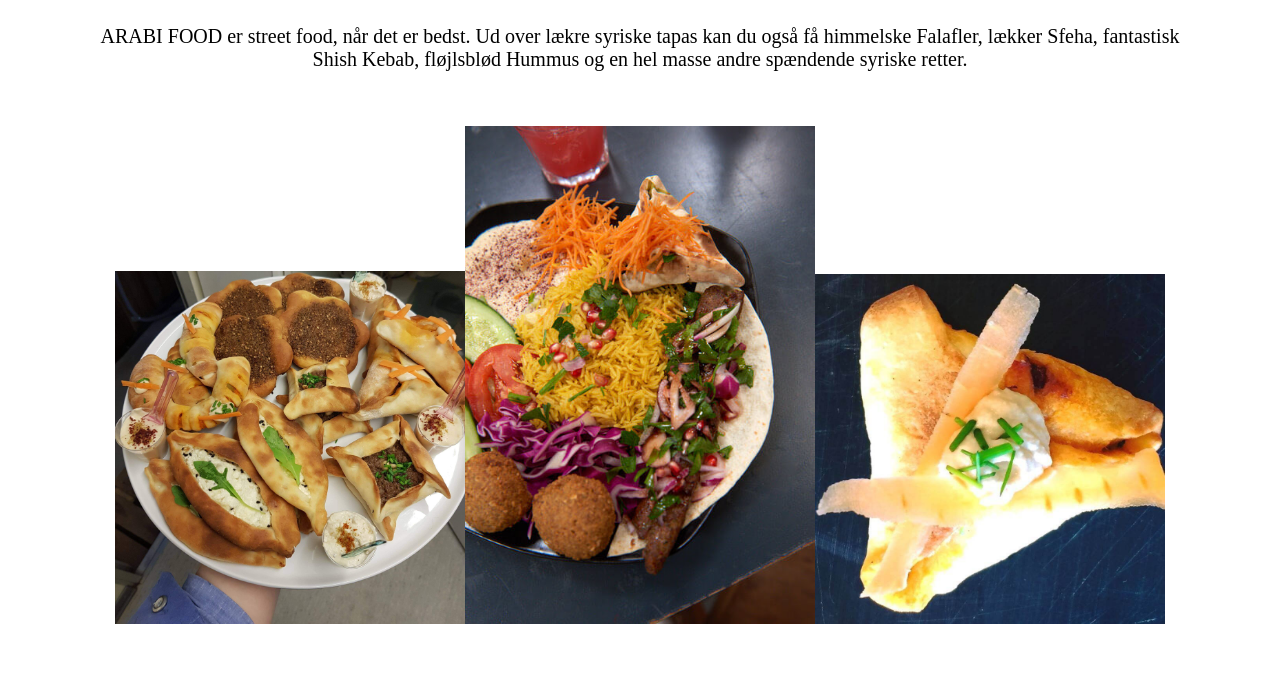
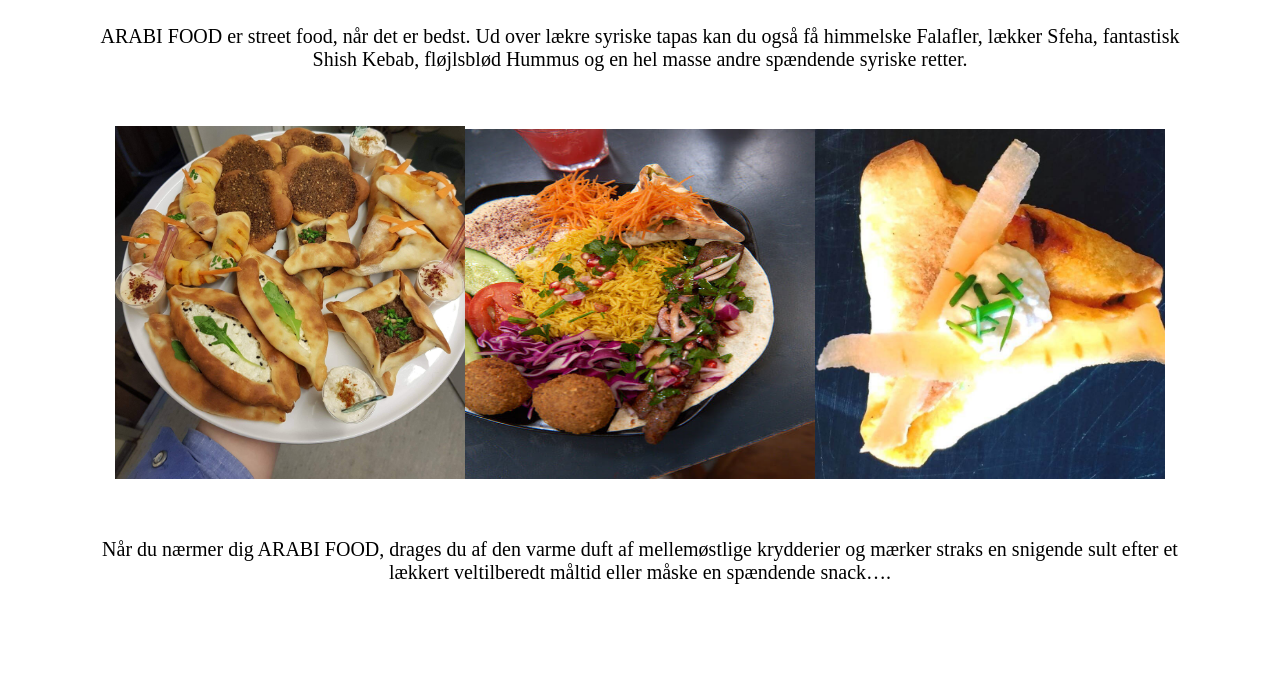
Before and after one commit to rufaidaju/ArabiFoodTapas, a React (Create React App) app: page / in a window 1280 px wide. Shown: the part 840-1514 px from the top of the page. Built offline with nearby package versions, Linux system fonts and the light colour scheme.

Commit message:
add pic to the home page

```diff
--- a/src/components/pages/Content.js
+++ b/src/components/pages/Content.js
@@ -19,7 +19,7 @@ function Content() {
       </div>
       <div className="new-Pic-class">
         <img src={`${food6}`} width={"350px"}   alt="" />
-        <img src={`${reem5}`} width={"350px"} alt="" />
+        <img src={`${reem5}`} width={"350px"} height={"350"} alt="" />
         <img src={`${food7}`} width={"350px"}  alt="" />
              </div>
       <div className="box-cont">
```
